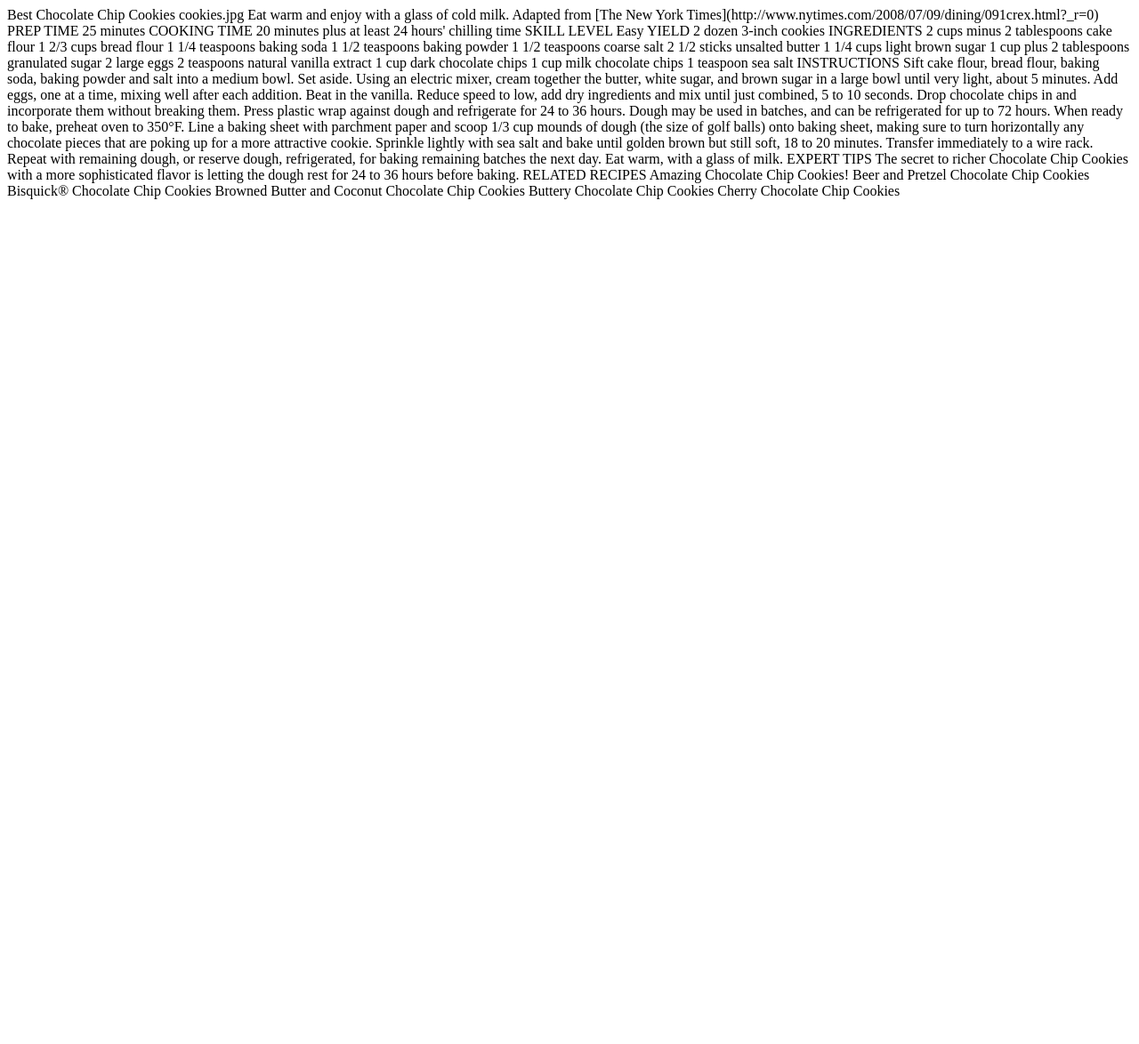
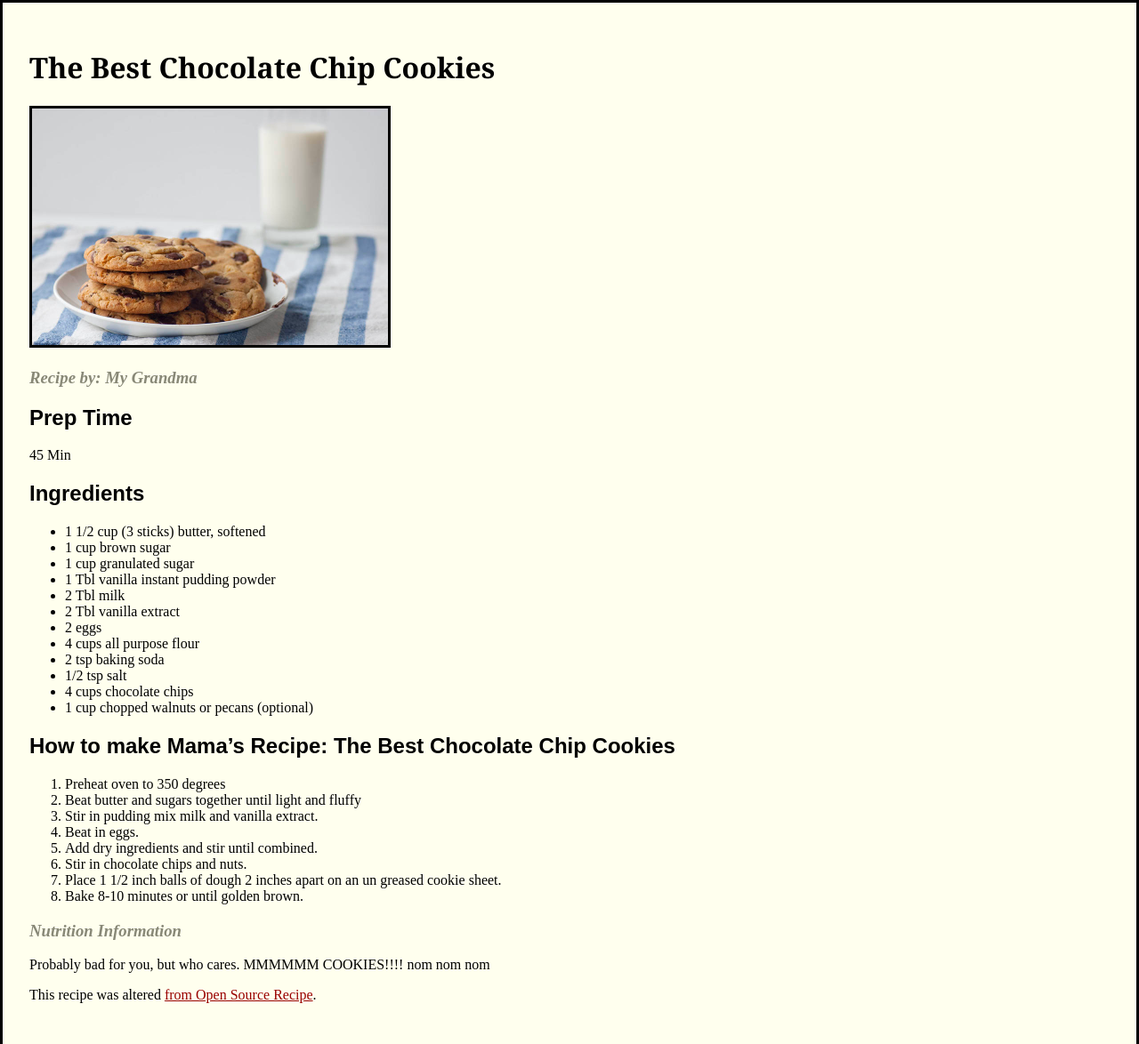
Before and after one commit to alcastaneda/FEWD, a plain HTML site: page starter_code_1/cookie_recipe/index.html in a window 1280 px wide. Shown: the whole page at 89% size. Before the commit the page ends 800 px from the top, so only its background shows below. Drawn offline with Linux system fonts and the light colour scheme.

Commit message:
add cookie solution

```diff
--- a/starter_code_1/cookie_recipe/index.html
+++ b/starter_code_1/cookie_recipe/index.html
@@ -1,86 +1,58 @@
-<html>
+<!doctype html>
+  <head>
+    <meta charset="utf-8">
+    <title>Cookies</title>
+    <link rel="stylesheet" href="style.css">
+  </head>
+  <body>
 
-	Best Chocolate Chip Cookies
+    <h1>The Best Chocolate Chip Cookies</h1>
 
-	cookies.jpg <!--hint: <img> tag, this is a bonus-->
+    <img src="cookies.jpg" width="400">
 
-	Eat warm and enjoy with a glass of cold milk.
-
-	Adapted from [The New York Times](http://www.nytimes.com/2008/07/09/dining/091crex.html?_r=0)
-
-	PREP TIME
-	25 minutes
-
-	COOKING TIME
-	20 minutes plus at least 24 hours' chilling time
-
-	SKILL LEVEL
-	Easy
-
-	YIELD
-	2 dozen 3-inch cookies
-
-	INGREDIENTS
-
-		2 cups minus 2 tablespoons cake flour
-		1 2/3 cups bread flour
-		1 1/4 teaspoons baking soda
-		1 1/2 teaspoons baking powder
-		1 1/2 teaspoons coarse salt
-		2 1/2 sticks unsalted butter
-		1 1/4 cups light brown sugar
-		1 cup plus 2 tablespoons granulated sugar
-		2 large eggs
-		2 teaspoons natural vanilla extract
-		1 cup dark chocolate chips
-		1 cup milk chocolate chips
-		1 teaspoon sea salt
+    <h3>Recipe by: My Grandma</h3>
 
 
-	INSTRUCTIONS
+    <h2>Prep Time</h2>
+    <p>45 Min</p>
 
-		Sift cake flour, bread flour, baking soda, baking powder and salt into a medium bowl. Set aside.
+    <h2>Ingredients</h2>
+    <ul>
+      <li>1 1/2 cup (3 sticks) butter, softened</li>
+      <li>1 cup brown sugar</li>
+      <li>1 cup granulated sugar</li>
+      <li>1 Tbl vanilla instant pudding powder</li>
+      <li>2 Tbl milk</li>
+      <li>2 Tbl vanilla extract</li>
+      <li>2 eggs</li>
+      <li>4 cups all purpose flour</li>
+      <li>2 tsp baking soda</li>
+      <li>1/2 tsp salt</li>
+      <li>4 cups chocolate chips</li>
+      <li>1 cup chopped walnuts or pecans (optional)</li>
 
-		Using an electric mixer, cream together the butter, white sugar, and brown sugar in a large bowl until very light, about 5 minutes.
-
-		Add eggs, one at a time, mixing well after each addition.
-
-		Beat in the vanilla.
-
-		Reduce speed to low, add dry ingredients and mix until just combined, 5 to 10 seconds.
-
-		Drop chocolate chips in and incorporate them without breaking them.
-
-		Press plastic wrap against dough and refrigerate for 24 to 36 hours. Dough may be used in batches, and can be refrigerated for up to 72 hours.
-
-		When ready to bake, preheat oven to 350°F. Line a baking sheet with parchment paper and scoop 1/3 cup mounds of dough (the size of golf balls) onto baking sheet, making sure to turn horizontally any chocolate pieces that are poking up for a more attractive cookie.
-
-		Sprinkle lightly with sea salt and bake until golden brown but still soft, 18 to 20 minutes. Transfer immediately to a wire rack.
-
-		Repeat with remaining dough, or reserve dough, refrigerated, for baking remaining batches the next day.
-
-		Eat warm, with a glass of milk.
-
-	EXPERT TIPS
-
-	The secret to richer Chocolate Chip Cookies with a more sophisticated flavor is letting the dough rest for 24 to 36 hours before baking.
+    </ul>
 
 
-	RELATED RECIPES
+    <h2>How to make Mama’s Recipe: The Best Chocolate Chip Cookies</h2>
+
+    <ol>
+      <li>Preheat oven to 350 degrees</li>
+      <li>Beat butter and sugars together until light and fluffy</li>
+      <li>Stir in pudding mix milk and vanilla extract.</li>
+      <li>Beat in eggs.</li>
+      <li>Add dry ingredients and stir until combined.</li>
+      <li>Stir in chocolate chips and nuts.</li>
+      <li>Place 1 1/2 inch balls of dough 2 inches apart on an un greased cookie sheet.</li>
+      <li>Bake 8-10 minutes or until golden brown.</li>
+    </ol>
 
 
-		Amazing Chocolate Chip Cookies!
+    <h3>Nutrition Information</h3>
 
-		Beer and Pretzel Chocolate Chip Cookies
+    <p>Probably bad for you, but who cares. MMMMMM COOKIES!!!! nom nom nom</p>
 
-		Bisquick&reg; Chocolate Chip Cookies
+    <p>This recipe was altered <a href= "http://www.opensourcefood.com/people/Amanori/recipes/mamas-recipe-the-best-chocolate-chip-cookies">from Open Source Recipe</a>.</p>
 
-		Browned Butter and Coconut Chocolate Chip Cookies
-
-		Buttery Chocolate Chip Cookies
-
-		Cherry Chocolate Chip Cookies
-
-
-
+  </body>
 </html>
--- /dev/null
+++ b/starter_code_1/cookie_recipe/style.css
@@ -0,0 +1,31 @@
+body {
+  background: #FFE;
+  margin: 0;
+  border: 3px solid black;
+  padding: 30px;
+}
+
+h1 {
+  font-family: Georgia, serif;
+}
+
+h2 {
+  font-family: sans-serif;
+}
+
+h3 {
+   color: #887;
+  font-style: italic;
+}
+
+h4 {
+  color: #887;
+}
+
+a {
+  color: #900;
+}
+
+img {
+  border: 3px solid black;
+}
```
